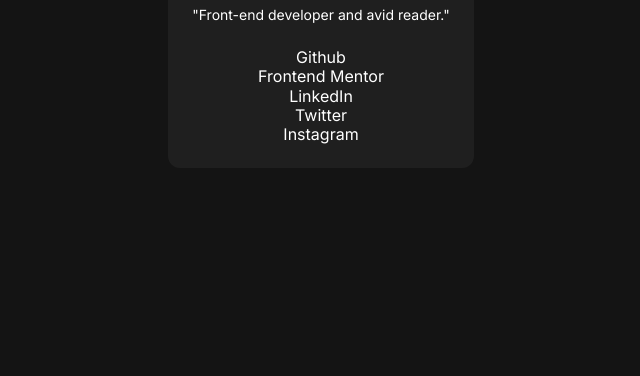
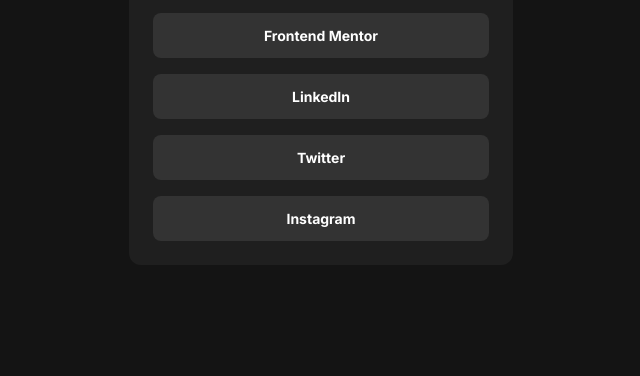
Before and after one commit to KP1976/social-links-profile, a plain HTML site: page index.html in a window 1280 px wide. Shown: the part 424-800 px from the top of the page, without its empty margins (319-959 px from the left). Drawn offline with Linux system fonts and the light colour scheme; files whose address does not match are found by name.

Commit message:
Add styles to social-links classes and main tag.

```diff
--- a/css/style.css
+++ b/css/style.css
@@ -201,6 +201,14 @@ body {
   text-align: center;
 }
 
+main {
+  align-items: center;
+  display: flex;
+  flex-direction: column;
+  justify-content: center;
+  width: 100%;
+}
+
 .card {
   align-items: center;
   background-color: var(--gray-800);
@@ -210,6 +218,7 @@ body {
   gap: var(--space-300);
   max-width: 24rem;
   padding: var(--space-300);
+  width: 100%;
 }
 
 .card__header,
@@ -259,3 +268,25 @@ body {
   font-size: var(--font-size-175);
   font-weight: 400;
 }
+
+.social-links {
+  align-items: center;
+  display: flex;
+  flex-direction: column;
+  gap: var(--space-200);
+  width: 100%;
+}
+
+.social-links__item {
+  background-color: var(--gray-700);
+  border-radius: var(--border-radius-100);
+  height: 2.8125rem;
+  width: 100%;
+}
+
+.social-links__link {
+  align-self: center;
+  font-size: var(--font-size-175);
+  font-weight: 800;
+  line-height: 2.8125rem;
+}
```
